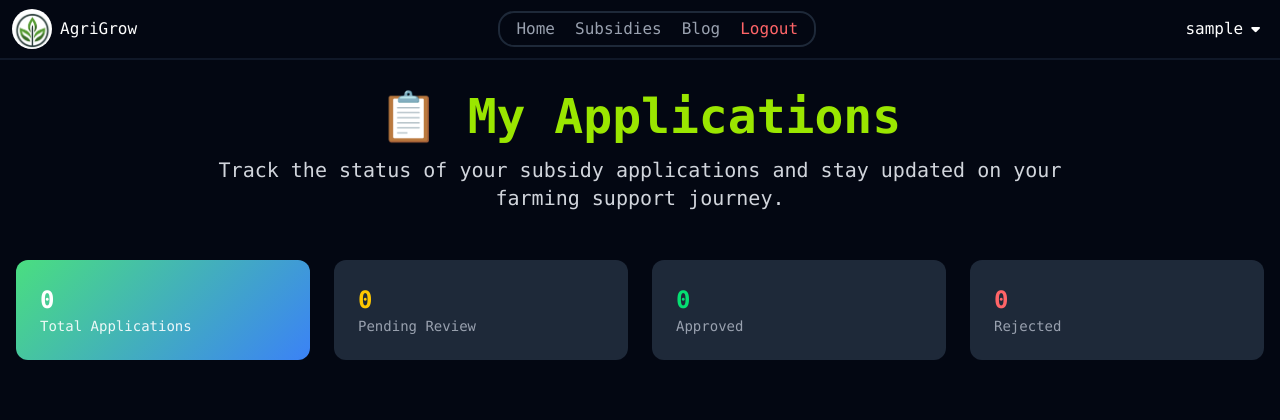
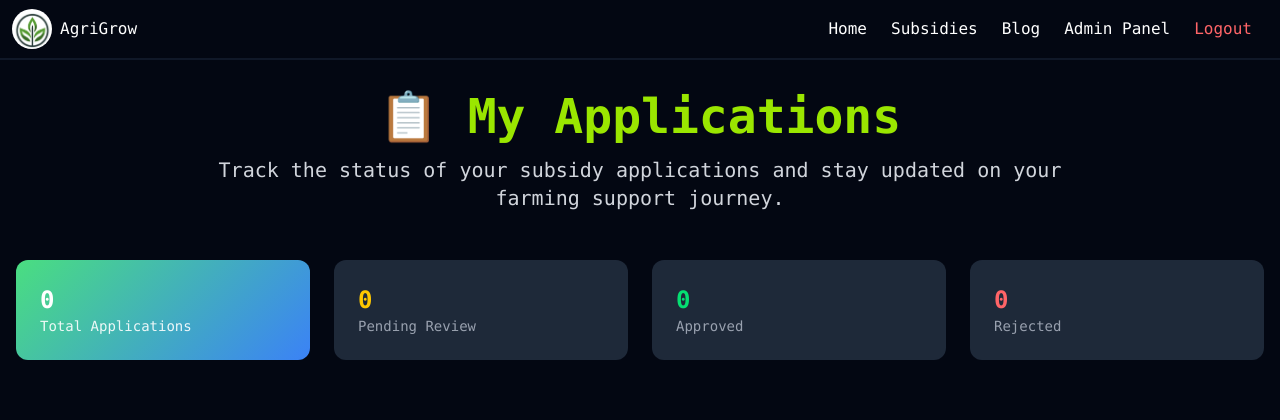
Before and after one commit to astha161205/Crop_suggestion, a PHP site: page /src/my_applications.php in a window 1280 px wide. Shown: the top 420 px of the page. Run offline with PHP 8.4, Linux system fonts and the light colour scheme; the visitor is signed in with stand-in values (Sample User, id 1); data comes from the database, SQL or seed files in the repository; data that the repository does not hold is empty; style sheets or scripts are compiled from the project's sources.

Commit message:
minor_changes

```diff
--- a/src/my_applications.php
+++ b/src/my_applications.php
@@ -91,29 +91,21 @@
         </a>
     </div>
 
-    <div class="text-gray-400 flex items-center gap-5 border-2 border-gray-800 rounded-2xl pl-4 pr-4 pt-1 pb-1">
-        <a href="./homePage.php" class="hover:text-white">Home</a>
-        <a href="./SUNSIDIES.php" class="hover:text-white">Subsidies</a>
-        <a href="./blog.php" class="hover:text-white">Blog</a>
+    <div class="<?php echo $theme['text_secondary']; ?> flex gap-6 pl-0 pr-4 pt-1 pb-1 ml-auto">
+        <a href="./homePage.php" class="<?php echo $theme['hover']; ?>">Home</a>
+        <a href="./SUNSIDIES.php" class="<?php echo $theme['hover']; ?>">Subsidies</a>
+        <a href="./blog.php" class="<?php echo $theme['hover']; ?>">Blog</a>
 
-        <?php if (isset($_SESSION['user_type']) && $_SESSION['user_type'] === 'admin'): ?>
-            <a href="./logout.php" class="hover:text-white text-red-400">Logout</a>
+        <?php if (isset($_SESSION['logged_in']) && $_SESSION['logged_in'] === true): ?>
+            <?php if (isset($_SESSION['user_type']) && $_SESSION['user_type'] === 'admin'): ?>
+                <a href="./admin_subsidies.php" class="<?php echo $theme['hover']; ?>">Admin Panel</a>
+                <a href="./logout.php" class="<?php echo $theme['hover']; ?> text-red-400">Logout</a>
+            <?php else: ?>
+                <a href="./profile.php" class="<?php echo $theme['hover']; ?>">Profile</a>
+            <?php endif; ?>
+        <?php else: ?>
+            <a href="./login.php" class="<?php echo $theme['hover']; ?>">Login</a>
         <?php endif; ?>
-    </div>
-
-    <div class="relative">
-        <div class="flex items-center gap-2">
-            <button id="menu-btn" class="p-2 hover:bg-gray-800 rounded-lg transition-colors flex items-center gap-2">
-                <span class="text-white"><?php echo htmlspecialchars($_SESSION['user_name']); ?></span>
-                <i class="fa-solid fa-caret-down text-white text-sm"></i>
-            </button>
-
-            <div id="profile-menu" class="hidden absolute right-0 mt-20 w-48 bg-gray-800 rounded-lg shadow-xl py-2">
-                <span class="block px-4 py-2 text-gray-400 cursor-default"><?php echo htmlspecialchars($_SESSION['user_name']); ?></span>
-                <a href="./logout.php" class="block px-4 py-2 text-white hover:bg-gray-700">Logout</a>
-                <a href="./profile.php" class="block px-4 py-2 text-white hover:bg-gray-700">Profile</a>
-            </div>
-        </div>
     </div>
 </header>
 
--- a/src/support.php
+++ b/src/support.php
@@ -28,7 +28,7 @@
     }
   </style>
 </head>
-<body class="font-mono bg-gray-950 text-white overflow-hidden">
+<body class="font-mono bg-gray-950 text-white ">
 
   <!-- Header -->
   <header class="flex justify-between items-center bg-gray-950 h-15 sticky z-20 border-b-2 border-b-gray-900 top-0 pl-3 pr-3">
--- a/src/theme_manager.php
+++ b/src/theme_manager.php
@@ -6,7 +6,7 @@
 // Database connection with error handling
 $conn = null;
 try {
-    $conn = new mysqli("localhost", "root", "", "crop");
+    $conn = new mysqli("localhost", "root", "", "crop", 3306);
     if ($conn->connect_error) {
         // Log error but don't die - allow the application to continue
         error_log("Database connection failed: " . $conn->connect_error);
```
Also changed, not shown: src/SUNSIDIES.php (+7 -1 lines).
